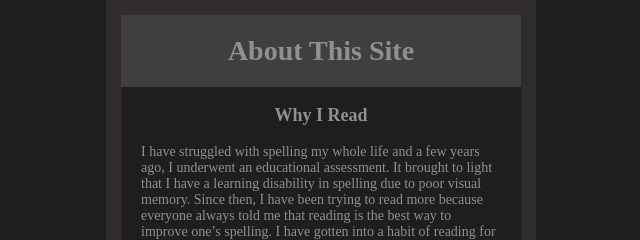
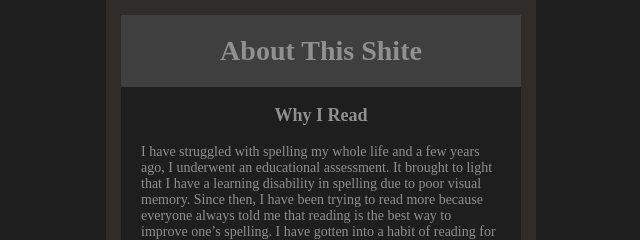
Before and after one commit to RiverCarley/quiz, a plain HTML site: page about.html in a window 1280 px wide. Shown: the top 240 px of the page, 319-959 px from the left. Drawn offline with Linux system fonts and the light colour scheme.

Commit message:
Update about.html

```diff
--- a/about.html
+++ b/about.html
@@ -12,7 +12,7 @@
     <div id="container">
         <section>
     <h1>
-        About This Site
+        About This Shite
     </h1>
     <p>
 
```
